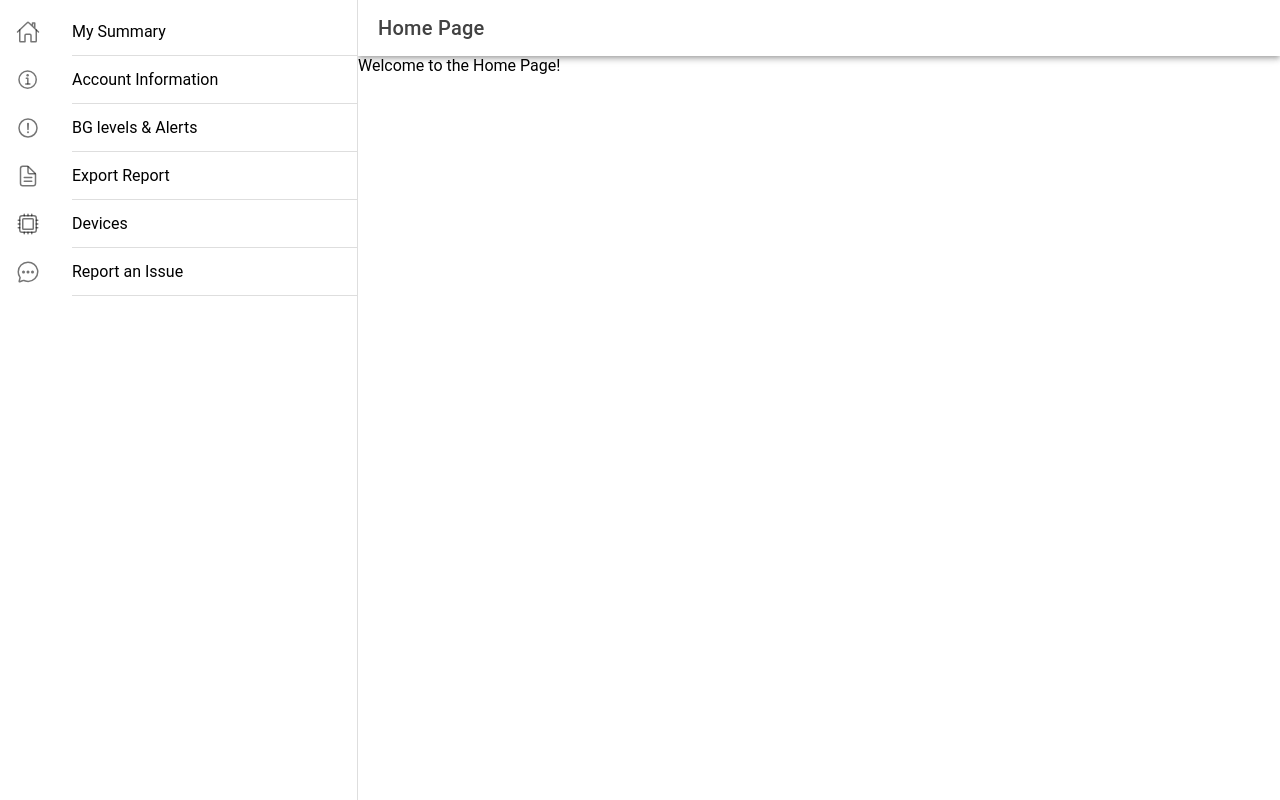
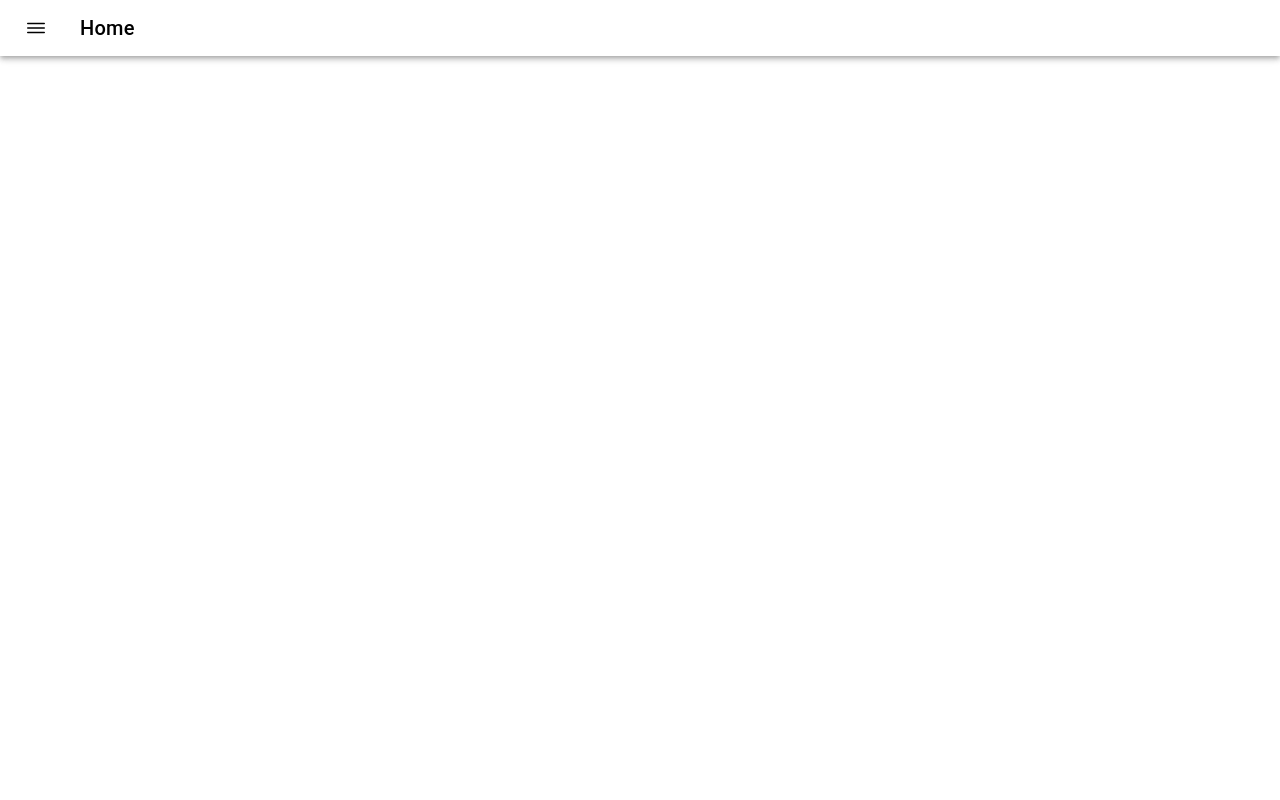
Before and after one commit to Morojc/Emoji-Maker, a React (Vite) app: page / in a window 1280 px wide. Before the commit this address led to /home. Built offline with nearby package versions, Linux system fonts and the light colour scheme.

Commit message:
Solve menu visibility.

```diff
--- a/src/App.tsx
+++ b/src/App.tsx
@@ -1,10 +1,7 @@
-import React from 'react';
-import { Redirect, Route } from 'react-router-dom';
-import { IonApp, IonRouterOutlet, IonMenu, IonContent, IonList, IonItem, IonIcon, IonLabel, IonSplitPane, setupIonicReact } from '@ionic/react';
-import { IonReactRouter } from '@ionic/react-router';
-import { homeOutline, informationCircleOutline, alertCircleOutline, documentTextOutline, hardwareChipOutline, chatbubbleEllipsesOutline } from 'ionicons/icons';
-import HomePage from './pages/HomePage';
-import { useEffect } from 'react';
+import React, { useState } from 'react';
+import { IonApp, IonContent, IonMenu, IonList, IonItem, IonLabel, IonHeader, IonToolbar, IonButtons, IonMenuButton, IonTitle, IonButton, IonIcon, setupIonicReact } from '@ionic/react';
+import { closeOutline, menuOutline } from 'ionicons/icons';
+import { menuController } from '@ionic/core';
 
 /* Core CSS required for Ionic components to work properly */
 import '@ionic/react/css/core.css';
@@ -24,64 +21,63 @@ import '@ionic/react/css/display.css';
 
 /* Theme variables */
 import './theme/variables.css';
+import './theme/menu.css';
 
 setupIonicReact();
 
-const HomePageWrapper: React.FC = () => {
-  useEffect(() => {
-    console.log('HomePage component mounted');
-  }, []);
+const App: React.FC = () => {
+  const [selectedPage, setSelectedPage] = useState('home');
 
-  return <HomePage />;
-};
+  const menuItems = [
+    { title: 'Home', route: '/home' },
+    { title: 'About', route: '/about' },
+    { title: 'Info', route: '/info' },
+    { title: 'Contact', route: '/contact' },
+  ];
 
-const App: React.FC = () => {
-  useEffect(() => {
-    console.log('App component mounted');
-  }, []);
+  const handleMenuItemClick = (route: string) => {
+    setSelectedPage(route.substring(1));
+    menuController.close();
+  };
 
   return (
     <IonApp>
-      <IonReactRouter>
-        <IonSplitPane contentId="main">
-          <IonMenu contentId="main">
-            <IonContent>
-              <IonList>
-                <IonItem routerLink="/home" routerDirection="none">
-                  <IonIcon icon={homeOutline} slot="start" />
-                  <IonLabel>My Summary</IonLabel>
-                </IonItem>
-                <IonItem button>
-                  <IonIcon icon={informationCircleOutline} slot="start" />
-                  <IonLabel>Account Information</IonLabel>
-                </IonItem>
-                <IonItem button>
-                  <IonIcon icon={alertCircleOutline} slot="start" />
-                  <IonLabel>BG levels & Alerts</IonLabel>
-                </IonItem>
-                <IonItem button>
-                  <IonIcon icon={documentTextOutline} slot="start" />
-                  <IonLabel>Export Report</IonLabel>
-                </IonItem>
-                <IonItem button>
-                  <IonIcon icon={hardwareChipOutline} slot="start" />
-                  <IonLabel>Devices</IonLabel>
-                </IonItem>
-                <IonItem button>
-                  <IonIcon icon={chatbubbleEllipsesOutline} slot="start" />
-                  <IonLabel>Report an Issue</IonLabel>
-                </IonItem>
-              </IonList>
-            </IonContent>
-          </IonMenu>
-          <IonRouterOutlet id="main">
-            <Route exact path="/home" render={() => <HomePageWrapper />} />
-            <Route exact path="/">
-              <Redirect to="/home" />
-            </Route>
-          </IonRouterOutlet>
-        </IonSplitPane>
-      </IonReactRouter>
+      <IonMenu contentId="main" className="simple-menu" side="start" type="overlay">
+        <IonHeader>
+          <IonToolbar>
+            <IonButtons slot="end">
+              <IonButton onClick={() => menuController.close()}>
+                <IonIcon icon={closeOutline} />
+              </IonButton>
+            </IonButtons>
+          </IonToolbar>
+        </IonHeader>
+        <IonContent>
+          <IonList lines="none">
+            {menuItems.map((item, index) => (
+              <IonItem
+                key={index}
+                className={`menu-item ${selectedPage === item.route.substring(1) ? 'selected' : ''}`}
+                onClick={() => handleMenuItemClick(item.route)}
+              >
+                <IonLabel>{item.title}</IonLabel>
+              </IonItem>
+            ))}
+          </IonList>
+        </IonContent>
+      </IonMenu>
+      <IonContent id="main">
+        <IonHeader>
+          <IonToolbar>
+            <IonButtons slot="start">
+              <IonMenuButton>
+                <IonIcon icon={menuOutline} />
+              </IonMenuButton>
+            </IonButtons>
+            <IonTitle>{menuItems.find(item => item.route.substring(1) === selectedPage)?.title}</IonTitle>
+          </IonToolbar>
+        </IonHeader>
+      </IonContent>
     </IonApp>
   );
 };
--- /dev/null
+++ b/src/theme/menu.css
@@ -0,0 +1,150 @@
+.chatgpt-menu {
+  --background: #f7f7f8;
+  --width: 280px;
+}
+
+.chatgpt-menu ion-toolbar {
+  --background: #ffffff;
+  --color: #202123;
+  --border-color: #e5e5e5;
+}
+
+.chatgpt-menu ion-title {
+  font-size: 18px;
+  font-weight: 600;
+}
+
+.menu-header {
+  padding: 20px;
+  text-align: center;
+  color: white;
+  font-family: 'Arial', sans-serif;
+  text-shadow: 2px 2px 4px rgba(0, 0, 0, 0.3);
+}
+
+.menu-header h2 {
+  margin: 0;
+  font-size: 24px;
+  font-weight: bold;
+}
+
+.menu-item {
+  --background: transparent;
+  --color: #202123;
+  --padding-start: 16px;
+  --padding-end: 16px;
+  --min-height: 48px;
+  margin-bottom: 4px;
+  border-radius: 6px;
+  font-size: 14px;
+}
+
+.menu-item.selected {
+  --background: #ececf1;
+  font-weight: 600;
+}
+
+.menu-item:hover {
+  --background: #ececf1;
+}
+
+.menu-item ion-icon {
+  color: #6e6e80;
+  font-size: 20px;
+  margin-right: 12px;
+}
+
+.menu-item ion-label {
+  font-weight: 400;
+}
+
+ion-menu-button {
+  --color: #202123;
+  --padding-start: 8px;
+  --padding-end: 8px;
+}
+
+ion-menu-button::part(icon) {
+  font-size: 24px;
+}
+
+ion-toolbar {
+  --padding-start: 8px;
+  --padding-end: 8px;
+}
+
+/* Ensure the content doesn't overlap with the header */
+ion-router-outlet {
+  margin-top: 56px; /* Adjust this value based on your header height */
+}
+
+/* Add this to ensure the menu button is visible on all screen sizes */
+@media (min-width: 768px) {
+  ion-menu-button {
+    display: block !important;
+  }
+}
+
+.simple-menu {
+  --width: 80%;
+  --max-width: 300px;
+  --background: #ffffff;
+}
+
+.simple-menu ion-toolbar {
+  --background: transparent;
+  --border-color: transparent;
+}
+
+.simple-menu ion-button {
+  --color: #000000;
+  font-size: 24px;
+}
+
+.menu-item {
+  --background: transparent;
+  --color: #000000;
+  --padding-start: 20px;
+  --padding-end: 20px;
+  --min-height: 50px;
+  font-size: 18px;
+  font-weight: 400;
+  border-bottom: 1px solid #e0e0e0;
+}
+
+.menu-item:last-child {
+  border-bottom: none;
+}
+
+.menu-item.selected {
+  font-weight: 600;
+}
+
+ion-menu-button {
+  --color: #000000;
+}
+
+ion-toolbar {
+  --background: #ffffff;
+  --color: #000000;
+}
+
+/* Ensure the content doesn't overlap with the header */
+ion-router-outlet {
+  margin-top: 56px; /* Adjust this value based on your header height */
+}
+
+/* Add this to ensure the menu button is visible on all screen sizes */
+@media (min-width: 768px) {
+  ion-menu-button {
+    display: block !important;
+  }
+}
+
+ion-menu-button {
+  display: block !important;
+}
+
+ion-content#main {
+  --background: #ffffff;
+}
```
